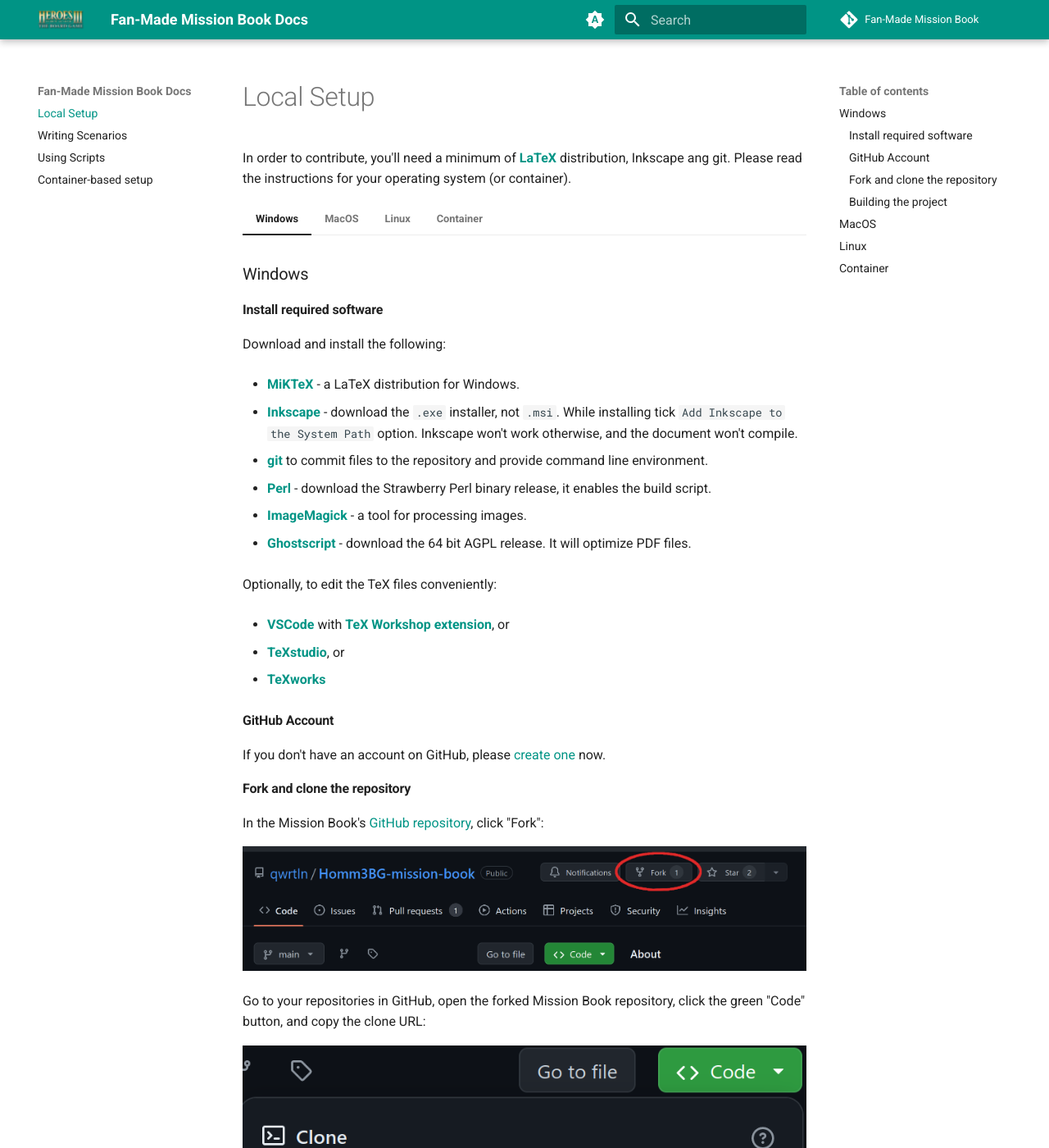
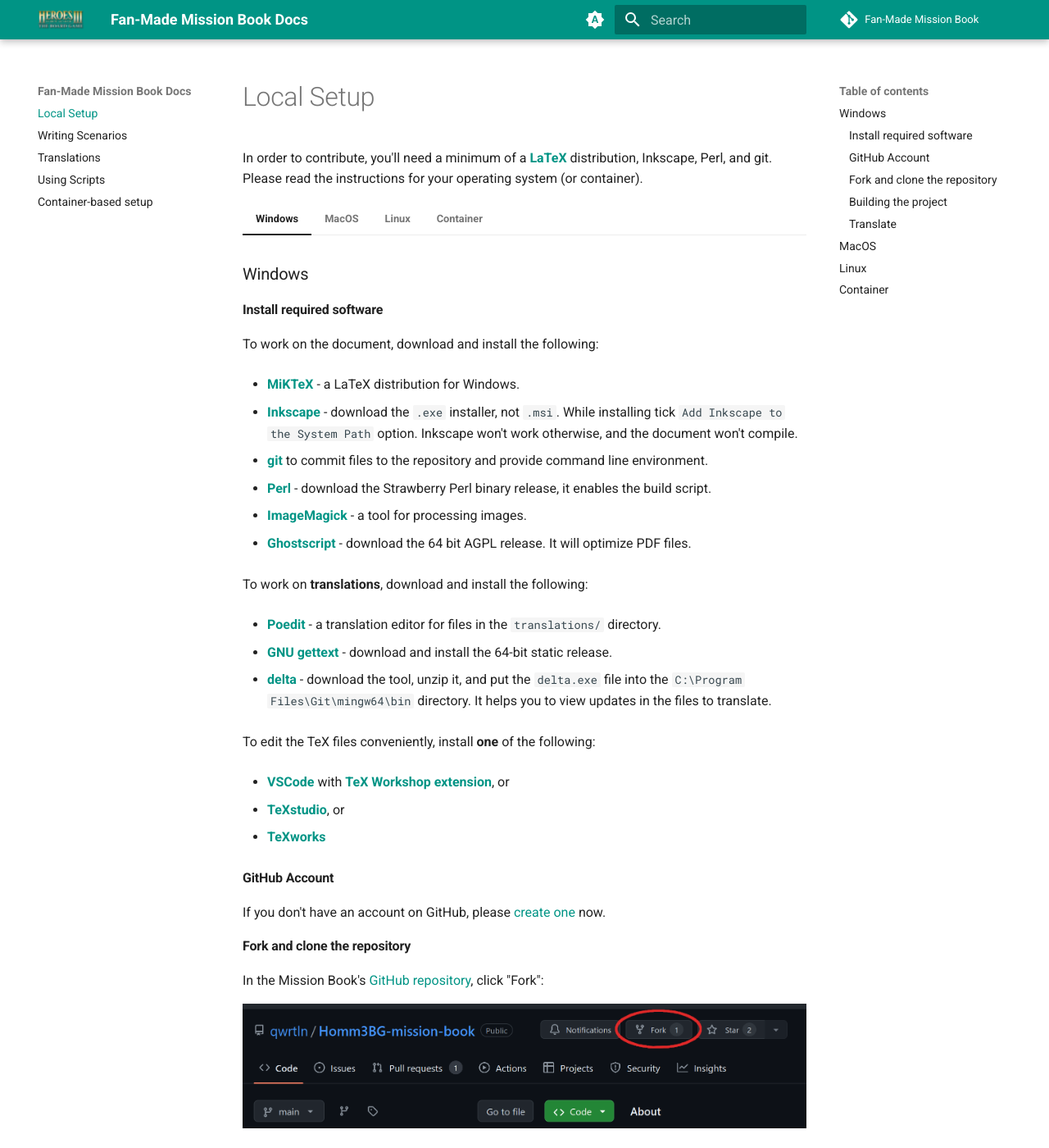
Before and after one commit to qwrtln/Homm3BG-mission-book, an MkDocs documentation site: the page built from docs/index.md, in a window 1280 px wide and 1400 px high. Shown: the whole window at 82% size. Built offline with MkDocs 1.6.1 and Material for MkDocs 9.7.7, drawn with Linux system fonts in a browser that asks for light colours; comment, search, counter and statistics services are not loaded; some of the changed text lies outside the part shown.

Commit message:
Update docs (#389)

````diff
--- a/docs/index.md
+++ b/docs/index.md
@@ -1,6 +1,6 @@
 # Local Setup
 
-In order to contribute, you'll need a minimum of [**LaTeX**](https://en.wikipedia.org/wiki/LaTeX) distribution, Inkscape ang git.
+In order to contribute, you'll need a minimum of a [**LaTeX**](https://en.wikipedia.org/wiki/LaTeX) distribution, Inkscape, Perl, and git.
 Please read the instructions for your operating system (or container).
 
 === "Windows"
@@ -9,7 +9,7 @@
 
     #### Install required software
 
-    Download and install the following:
+    To work on the document, download and install the following:
 
      - [**MiKTeX**](https://miktex.org/) - a LaTeX distribution for Windows.
 
@@ -23,7 +23,15 @@
 
      - [**Ghostscript**](https://www.ghostscript.com/releases/gsdnld.html) - download the 64 bit AGPL release. It will optimize PDF files.
 
-    Optionally, to edit the TeX files conveniently:
+    To work on **translations**, download and install the following:
+
+     - [**Poedit**](https://poedit.net/) - a translation editor for files in the `translations/` directory.
+
+     - [**GNU gettext**](https://mlocati.github.io/articles/gettext-iconv-windows.html) - download and install the 64-bit static release.
+
+     - [**delta**](https://dandavison.github.io/delta/installation.html) - download the tool, unzip it, and put the `delta.exe` file into the `C:\Program Files\Git\mingw64\bin` directory. It helps you to view updates in the files to translate.
+
+    To edit the TeX files conveniently, install **one** of the following:
 
      - [**VSCode**](https://code.visualstudio.com/Download) with [**TeX Workshop extension**](https://marketplace.visualstudio.com/items?itemName=James-Yu.latex-workshop), or
 
@@ -68,6 +76,10 @@
 
     If you're seeing an error about a missing file, please configure MiKTeX to [download missing packages automatically](https://yihui.org/en/2018/03/miktex-auto-install/).
 
+    #### Translate
+
+    Check out the [**translation guide**](translations.md) for translating the scenarios.
+
 === "MacOS"
     ### MacOS
 
@@ -98,7 +110,7 @@
 
     To work on localizations, make screenshots, optimize PDFs, etc., you will need some additional tools:
     ```bash
-    brew install poppler po4a ghostscript imagemagick
+    brew install poppler po4a ghostscript imagemagick git-delta entr
     ```
 
 === "Linux"
@@ -115,10 +127,12 @@
 
     To work on localizations, make screenshots, optimize PDFs, etc., you will need some additional tools:
 
+    - entr
+    - ghostscript
+    - git-delta
+    - imagemagick
     - po4a
     - poppler-utils
-    - ghostscript
-    - imagemagick
 
 === "Container"
     ### Container
--- a/mkdocs.yml
+++ b/mkdocs.yml
@@ -33,8 +33,9 @@
 nav:
   - Local Setup: index.md
   - Writing Scenarios: scenarios.md
+  - Translations: translations.md
   - Using Scripts: scripts.md
-  - Container-based  setup: container.md
+  - Container-based setup: container.md
 markdown_extensions:
   - pymdownx.inlinehilite
   - pymdownx.snippets
````
Also changed, not shown: README.md (+4 -4 lines), docs/container.md (+1 -1 lines), docs/scenarios.md (+1 -1 lines), docs/translations.md (added, +31 -0 lines), docs/assets/fuzzy-translation.png (added), docs/assets/git-bash-here.jpg (added), 2 other files.
